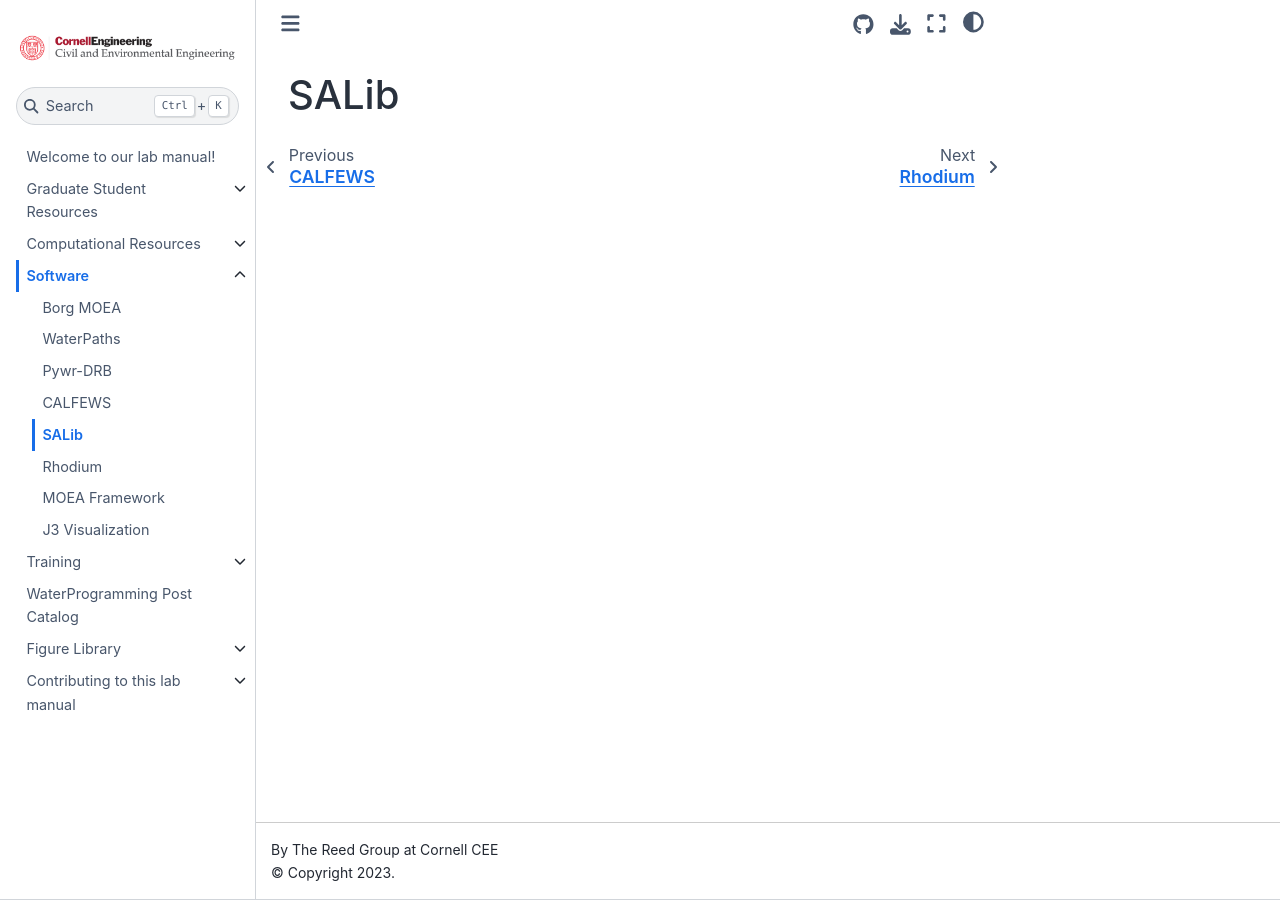
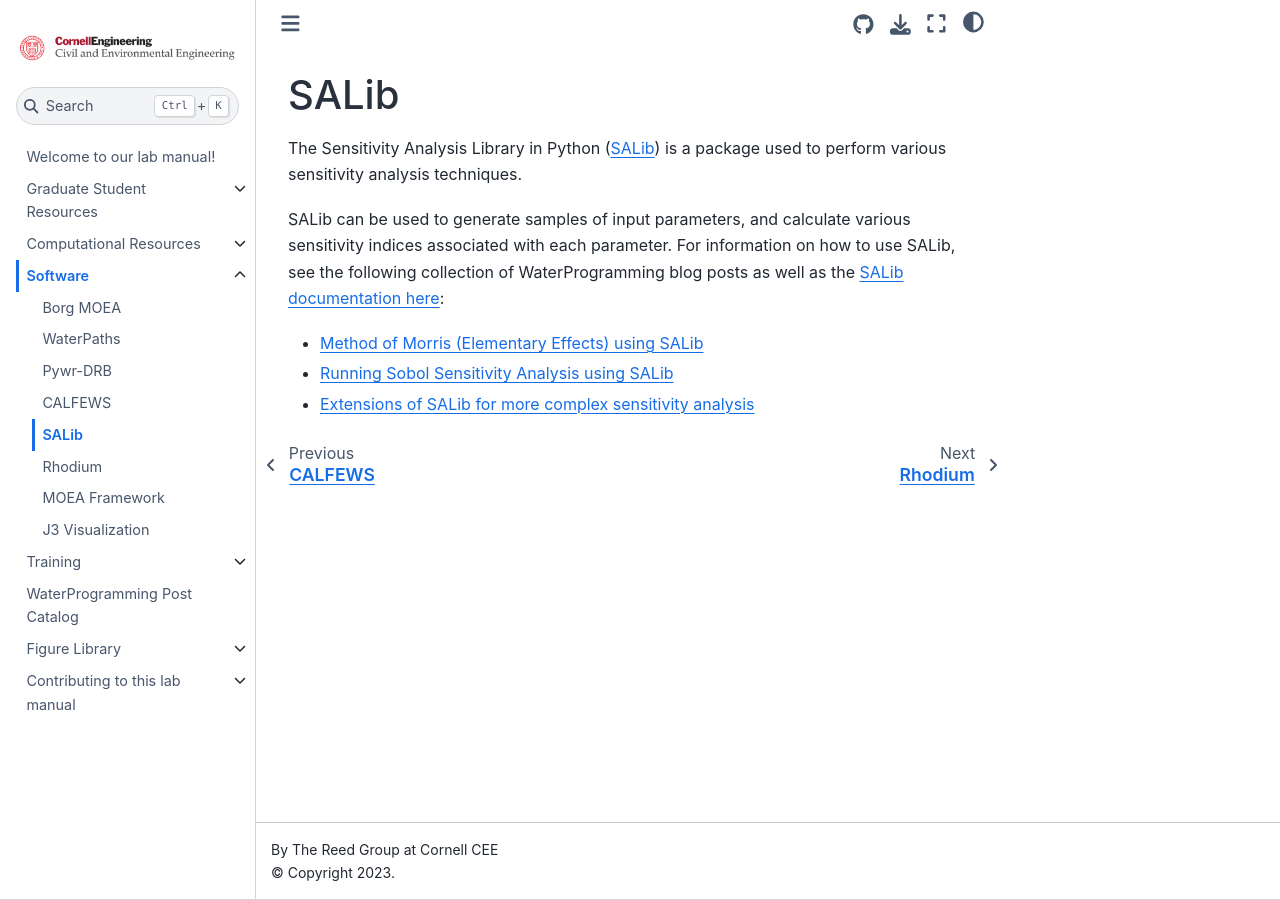
Before and after one commit to reedgroup/reedgroup.github.io, a Jupyter Book: the page built from docs/Software/SALib.md, in a window 1280 px wide. Built offline with Jupyter Book 1.0.4 settings and Sphinx 7.4.7 and the Sphinx Book theme 1.1.4, drawn with Linux system fonts in a browser that asks for light colours; pages that are not in the unit, such as notebooks, are missing from menus.

Commit message:
Update SALib.md

```diff
--- a/docs/Software/SALib.md
+++ b/docs/Software/SALib.md
@@ -1 +1,9 @@
 # SALib
+
+The Sensitivity Analysis Library in Python ([SALib](https://salib.readthedocs.io/en/latest/)) is a package used to perform various sensitivity analysis techniques.
+
+SALib can be used to generate samples of input parameters, and calculate various sensitivity indices associated with each parameter. For information on how to use SALib, see the following collection of WaterProgramming blog posts as well as the [SALib documentation here](https://salib.readthedocs.io/en/latest/):
+
+- [Method of Morris (Elementary Effects) using SALib](https://waterprogramming.wordpress.com/2013/09/23/method-of-morris-elementary-effects-using-salib/)
+- [Running Sobol Sensitivity Analysis using SALib](https://waterprogramming.wordpress.com/2013/08/05/running-sobol-sensitivity-analysis-using-salib/)
+- [Extensions of SALib for more complex sensitivity analysis](https://waterprogramming.wordpress.com/2014/02/11/extensions-of-salib-for-more-complex-sensitivity-analyses/)
```
